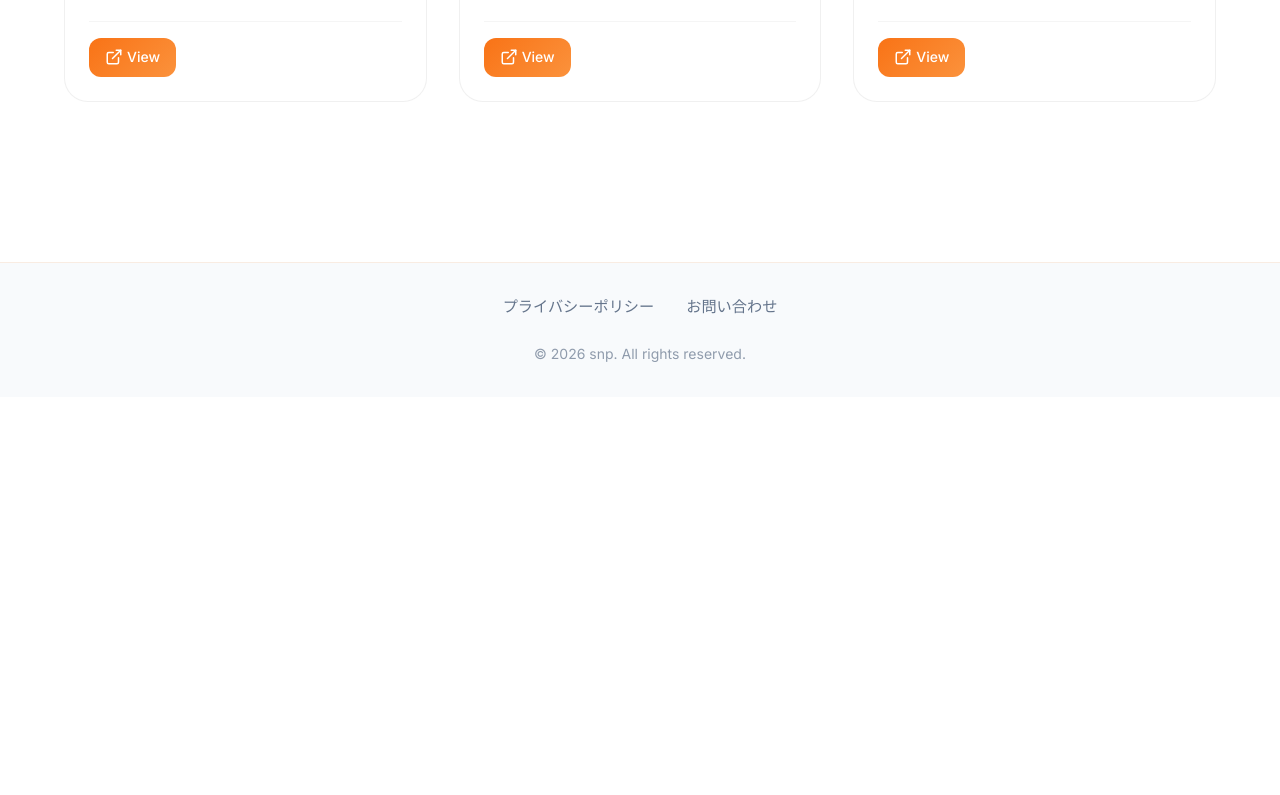
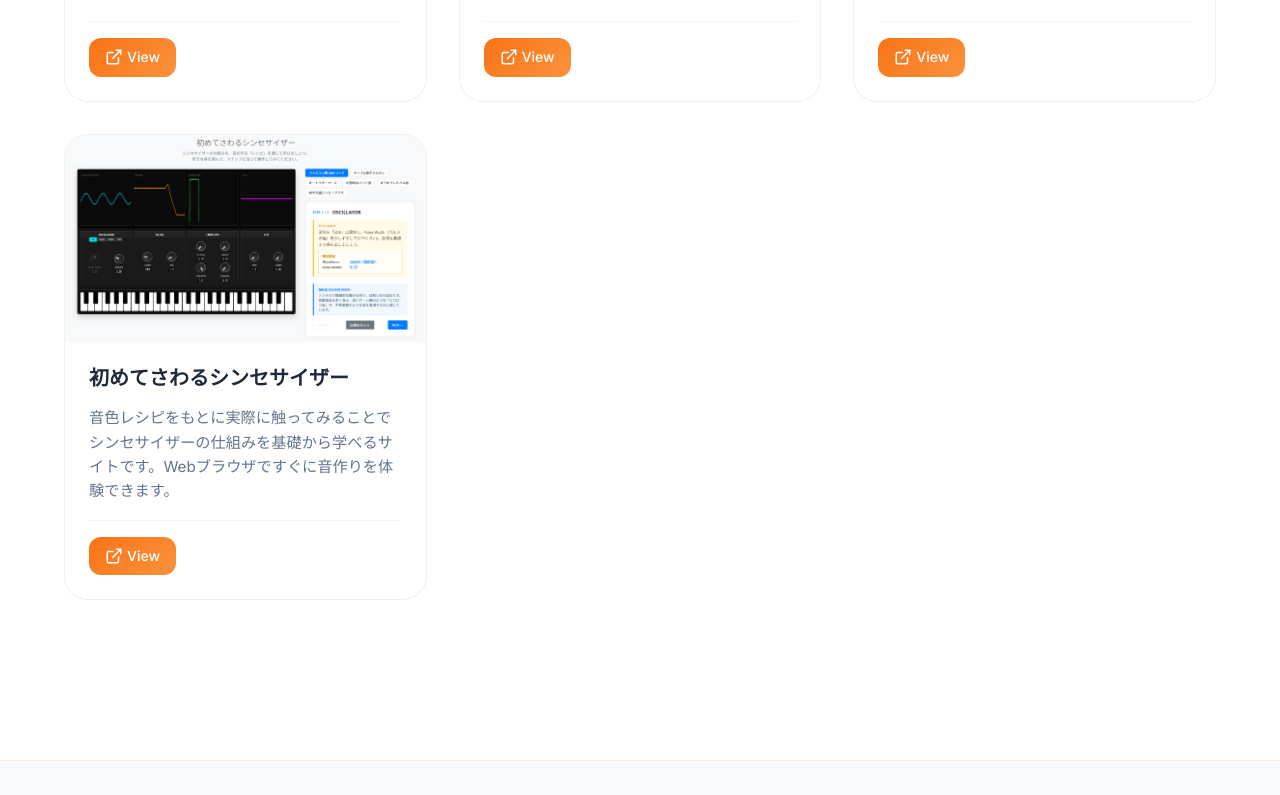
Before and after one commit to snp-model/snp-model.github.io, a React (Vite) app: page / in a window 1280 px wide. Shown: the part 669-1464 px from the top of the page. Before the commit the page ends 1066 px from the top, so only its background shows below. Built offline with nearby package versions, Linux system fonts and the light colour scheme.

Commit message:
feat(projects): Learn Synthプロジェクトの追加とサイトマップの更新

```diff
--- a/src/data/projects.js
+++ b/src/data/projects.js
@@ -40,4 +40,17 @@ export const projects = [
     },
     featured: true,
   },
+  {
+    id: "project-learn-synth",
+    title: "初めてさわるシンセサイザー",
+    description:
+      "音色レシピをもとに実際に触ってみることでシンセサイザーの仕組みを基礎から学べるサイトです。Webブラウザですぐに音作りを体験できます。",
+    type: "web", // 'mobile' または 'web'
+    image: "/assets/project-learn-synth.png",
+    links: {
+      live: "https://learn-synth.serendiproducts.dev/",
+      appStore: null,
+    },
+    featured: true,
+  },
 ];
```
Also changed, not shown: public/assets/project-learn-synth.png (added), 1 other file (tests, documents, lock files or other folders).
